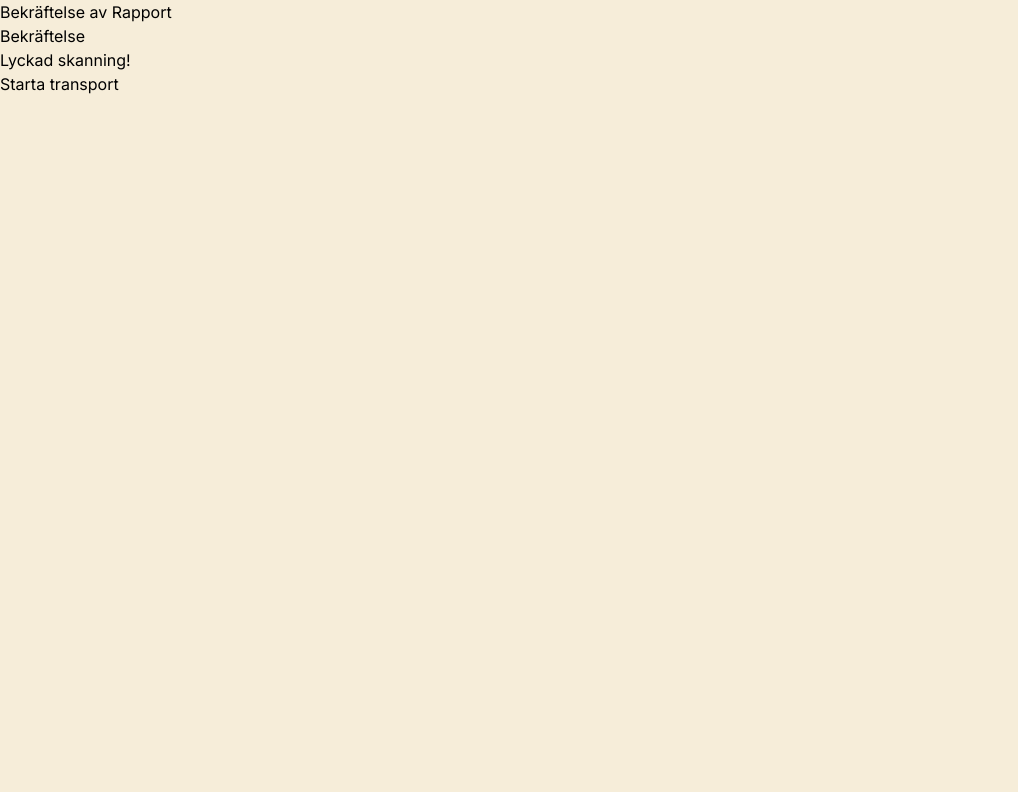
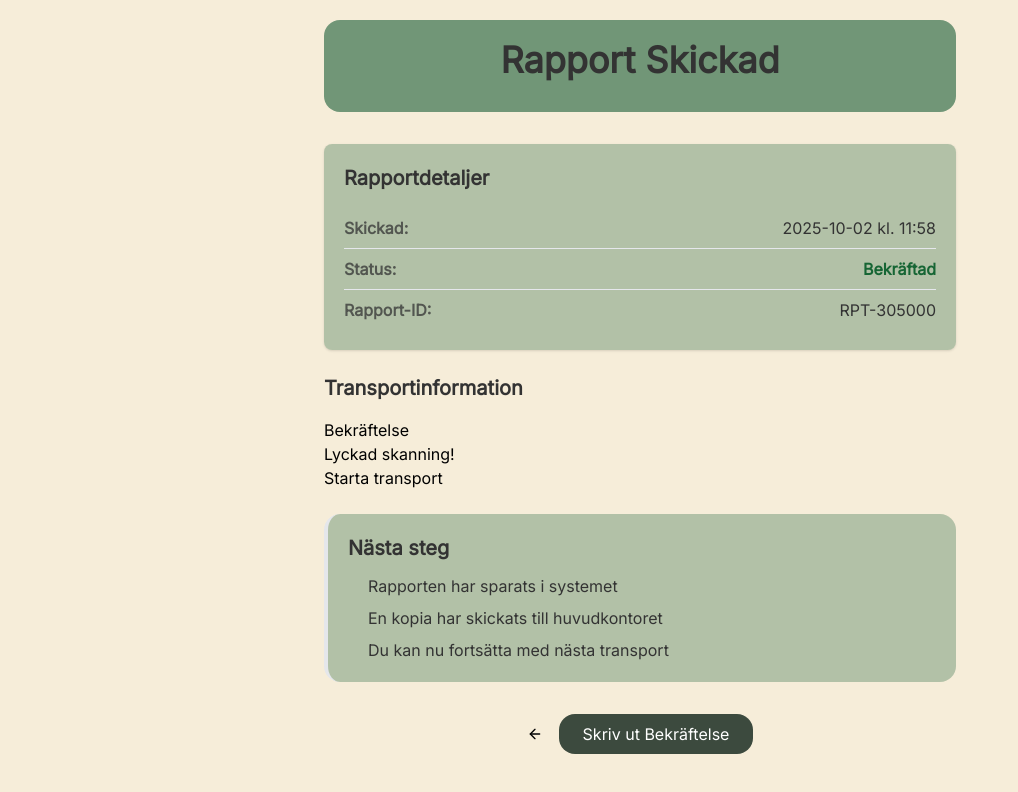
Before and after one commit to ChasAcademy-Team-9/frontend, a React (Vite) app: page /confirmation-rapport in a window 1280 px wide. Shown: the top 792 px of the page, without its empty margins (0-1018 px from the left). Built offline with nearby package versions, Linux system fonts and the light colour scheme.

Commit message:
working on it - improving style and structure

```diff
--- a/src/pages/ConfirmationRapport.tsx
+++ b/src/pages/ConfirmationRapport.tsx
@@ -1,18 +1,80 @@
 import Card from "../components/Card";
+import BackArrow from "../components/BackArrow";
+import { PrimaryButton } from "../components/PrimaryButton";
 
 const ConfirmationRapport: React.FC = () => {
+     const currentTime = new Date().toLocaleTimeString('sv-SE', {
+          hour: '2-digit',
+          minute: '2-digit'
+     });
+
+     const currentDate = new Date().toLocaleDateString('sv-SE');
+
      return (
-    <div>
-      <h1>Bekräftelse av Rapport</h1>
+          <div className="p-5 max-w-2xl mx-auto">
+               {/* Header Section */}
+               <div className="text-center mb-8 p-5 bg-secondary text-text-dark rounded-2xl">
+                    <h1 className="text-4xl font-bold mb-3">
+                         Rapport Skickad
+                    </h1>
+               </div>
+
+               <div className="bg-secondary/50 p-5 rounded-lg mb-6 border-2xl border-[var(--color-success)] shadow-sm">
+                    <h2 className="text-xl font-semibold text-text-dark mb-4 mt-0">
+                         Rapportdetaljer
+                    </h2>
+                    <div className="flex justify-between items-center py-2 border-b border-border">
+                         <span className="font-semibold text-text-dark opacity-75">Skickad:</span>
+                         <span className="text-text-dark">{currentDate} kl. {currentTime}</span>
+                    </div>
+                    <div className="flex justify-between items-center py-2 border-b border-[var(--color-border)]">
+                         <span className="font-semibold text-[var(--color-text-dark)] opacity-75">Status:</span>
+                         <span className="text-[var(--color-success)] font-semibold">Bekräftad</span>
+                    </div>
+                    <div className="flex justify-between items-center py-2">
+                         <span className="font-semibold text-[var(--color-text-dark)] opacity-75">Rapport-ID:</span>
+                         <span className="text-[var(--color-text-dark)]">RPT-{Date.now().toString().slice(-6)}</span>
+                    </div>
+               </div>
+
+               <div className="mb-6">
+                    <h2 className="text-xl font-semibold text-[var(--color-text-dark)] mb-4">
+                         Transportinformation
+                    </h2>
                     <Card
                          variant="confirmation"
-        vikt="2kg"
                          fordonId="XYZ123"
                          paketId="12345"
-        destination="Stockholm"
-        status="ok"
-        info={{ stad: "Göteborg", tid: "12:30", adress: "Storgatan 1" }}
+                         info={{ tid: currentTime }}
                     />
+               </div>
+
+               <div className="bg-secondary/50 p-5 rounded-2xl mb-6 border-l-4 border-border">
+                    <h2 className="text-xl font-semibold text-text-dark mb-3 mt-0">
+                         Nästa steg
+                    </h2>
+                    <ul className="m-0 pl-5 space-y-2">
+                         <li className="text-[var(--color-text-dark)]">
+                              Rapporten har sparats i systemet
+                         </li>
+                         <li className="text-[var(--color-text-dark)]">
+                              En kopia har skickats till huvudkontoret
+                         </li>
+                         <li className="text-[var(--color-text-dark)]">
+                              Du kan nu fortsätta med nästa transport
+                         </li>
+                    </ul>
+               </div>
+
+               <div className="flex gap-4 justify-center mt-8 flex-wrap">
+                    <BackArrow />
+                    <PrimaryButton
+                         type="button"
+                         text="Skriv ut Bekräftelse"
+                         onClick={() => window.print()}
+                         className="bg-[var(--color-surface)] text-[var(--color-text-dark)] border-2 border-[var(--color-border)] px-6 py-3 rounded-md text-base cursor-pointer transition-all duration-300 hover:bg-gray-50 hover:border-gray-400"
+                    />
+               </div>
           </div>
      );
 };
```
Lines whose indentation alone changed are shown as unchanged.
